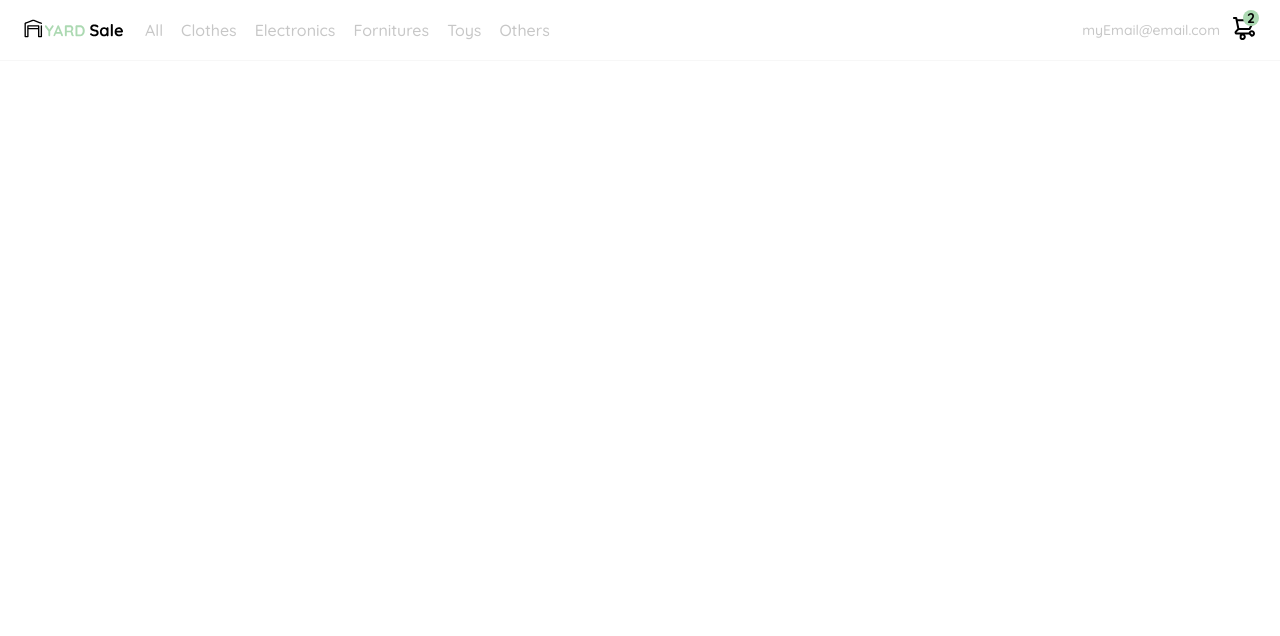
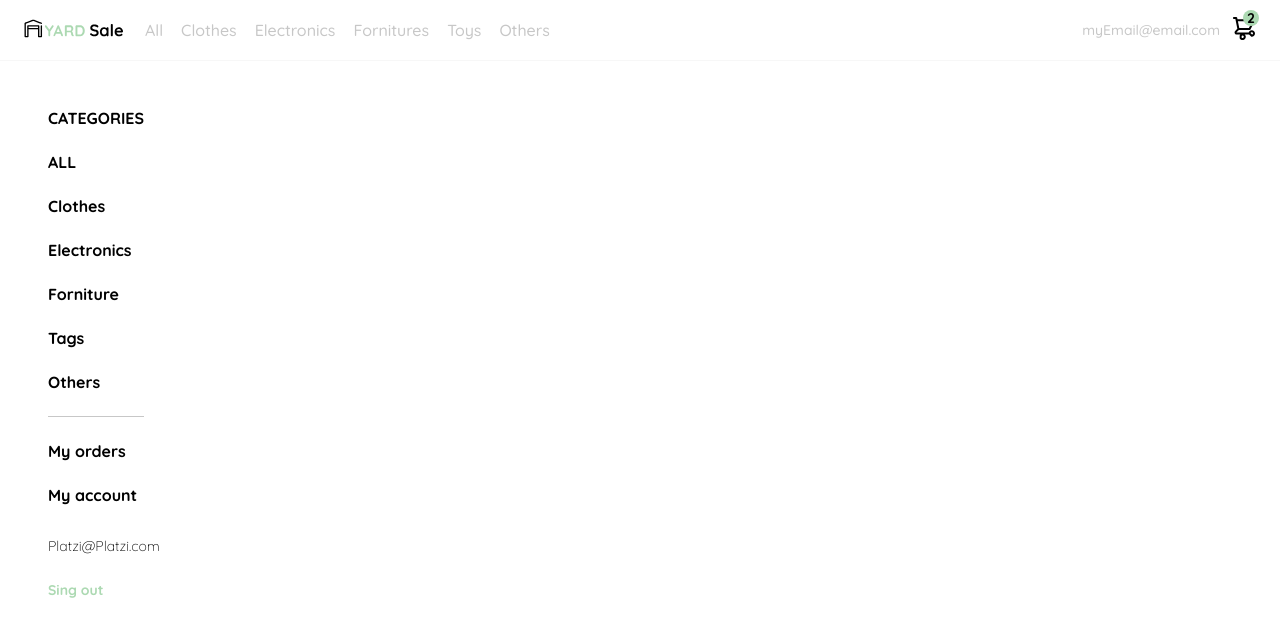
Before and after one commit to Laurajcb/e-commerce, a plain HTML site: page index.html in a window 1280 px wide. Drawn offline with Linux system fonts and the light colour scheme.

Commit message:
Added js main , and making it work together

```diff
--- a/index.html
+++ b/index.html
@@ -63,6 +63,49 @@
         </li>
       </ul>
     </div>
+    <div class="mobile-menu">
+      <ul>
+        <li>
+          <a href="/">CATEGORIES</a>
+        </li>
+        <li>
+          <a href="/">ALL</a>
+        </li>
+        <li>
+          <a href="/">Clothes</a>
+        </li>
+        <li>
+          <a href="/">Electronics</a>
+        </li>
+        <li>
+          <a href="/">Forniture</a>
+        </li>
+        <li>
+          <a href="/">Tags</a>
+        </li>
+        <li>
+          <a href="/">Others</a>
+        </li>
+      </ul>
+
+      <ul class="orders">
+        <li>
+          <a href="/">My orders</a>
+        </li>
+        <li>
+          <a href="/">My account</a>
+        </li>
+      </ul>
+
+      <ul class="email-sing-out">
+        <li>
+          <a href="/" class="email">Platzi@Platzi.com</a>
+        </li>
+        <li>
+          <a href="/" class="sing-out">Sing out</a>
+        </li>
+      </ul>
+    </div>
   </nav>
   <script src="./main.js"></script>
 </body>
--- a/main.js
+++ b/main.js
@@ -1,5 +1,6 @@
 const menuEmail = document.querySelector('.navbar-email');
 const desktopMenu = document.querySelector('.desktop-menu');
+const mobileMenu = document.querySelector('.mobile-menu');
 
 menuEmail.addEventListener('click', toggleDesktopMenu);
 
--- a/styles.css
+++ b/styles.css
@@ -9,6 +9,8 @@
   --lg: 18px;
 }
 
+/* General */
+
 body {
   margin: 0;
   font-family: 'Quicksand', sans-serif;
@@ -18,6 +20,8 @@ body {
   display: none;
 }
 
+
+/* Navbar general */
 .navbar-container {
   display: flex;
   justify-content: space-between;
@@ -93,6 +97,8 @@ body {
   align-items: center;
 }
 
+/* Desktop menu */
+
 .desktop-menu {
   position: absolute;
   background: var(--white);
@@ -138,7 +144,53 @@ body {
   text-decoration: none;
 }
 
+/* movile menu */
 
+.mobile-menu {
+  position: absolute;
+  top: 60px;
+  padding: 24px;
+}
+
+.mobile-menu a {
+  text-decoration: none;
+  color: var(--black);
+  font-weight: bold;
+}
+
+.mobile-menu ul {
+  padding: 0;
+  margin: 24px 0 0;
+  list-style: none;
+}
+
+.mobile-menu ul:nth-child(1) {
+  border-bottom: 1px solid var(--very--light-pink);
+}
+
+.mobile-menu ul li {
+  margin-bottom: 24px;
+}
+
+.mobile-menu .email {
+  font-size: var(--sm);
+  font-weight: 300;
+}
+
+.mobile-menu .sing-out {
+  font-size: var(--sm);
+  color: var(--hospital-green);
+}
+
+.mobile-menu ul:last-child {
+  position: absolute;
+  bottom: 64px;
+}
+
+.mobile-menu ul:last-child li {
+  position: relative;
+  bottom: -134px;
+}
 
 
 @media (max-width: 640px) {
```
